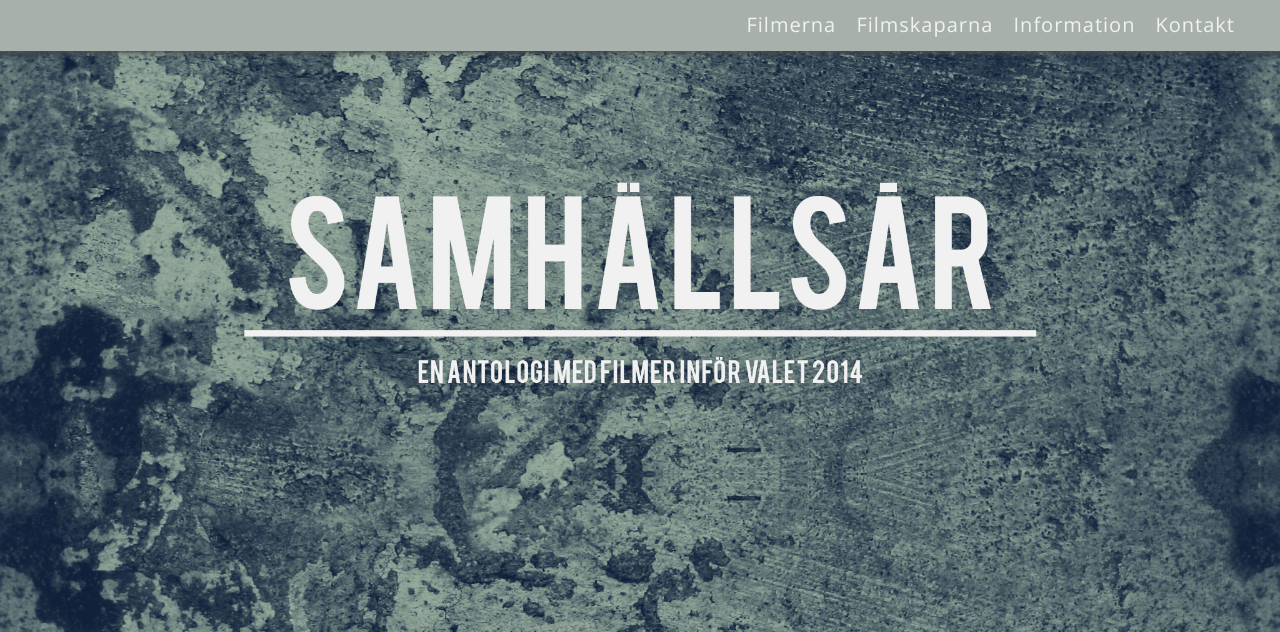
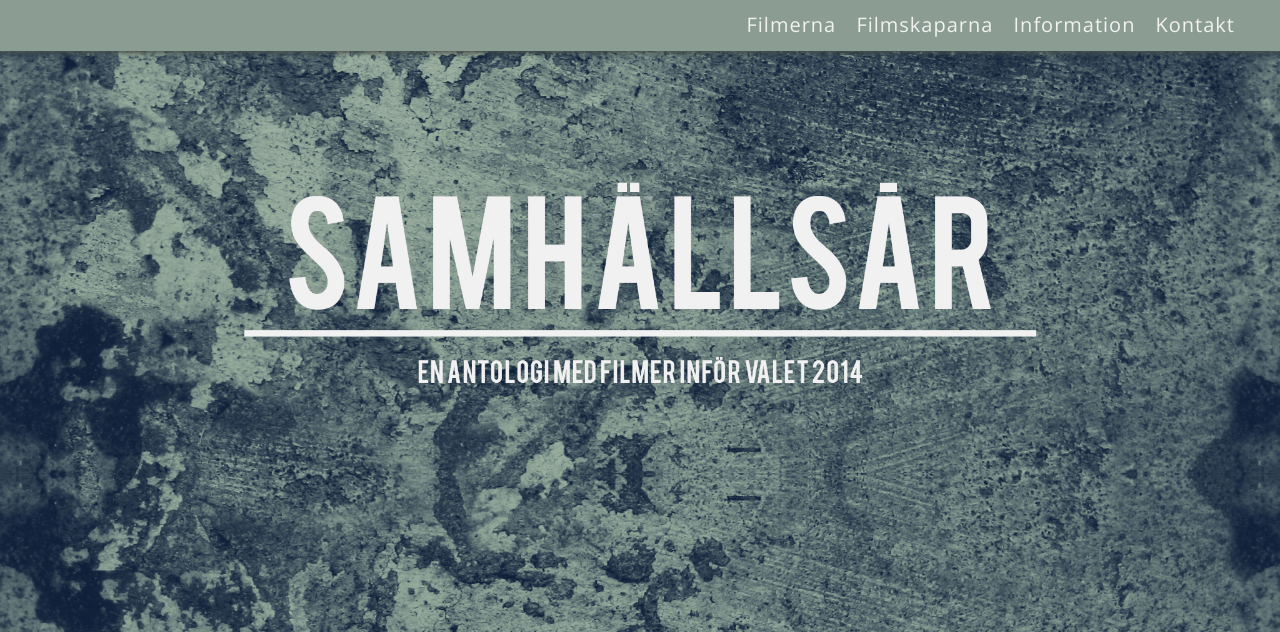
Before and after one commit to hanabi1/coop-tekhog, a PHP site: page /coop-tekhog/ in a window 1280 px wide. Shown: the top 632 px of the page. Run offline with PHP 8.4, Linux system fonts and the light colour scheme; a stand-in replaces the project's code that opens the database connection; style sheets or scripts are compiled from the project's sources; some libraries are stand-ins or nearby versions; some web fonts are replaced.

Commit message:
Changed color
Changed color of the menu

```diff
--- a/public/css/style.css
+++ b/public/css/style.css
@@ -30,7 +30,7 @@ a:hover {
 nav {
   width: 100%;
   clear: both;
-  background-color: #a8b0ab;
+  background-color: #8b9c92;
   padding: 10px 0 10px 20px;
   position: fixed;
   z-index: 9999;
@@ -42,7 +42,7 @@ nav {
   padding-right: 30px;
 }
 /* #e4eeea */
-
+/* a8b0ab */
 nav li {
   list-style: none;
   display: inline-block;
```
